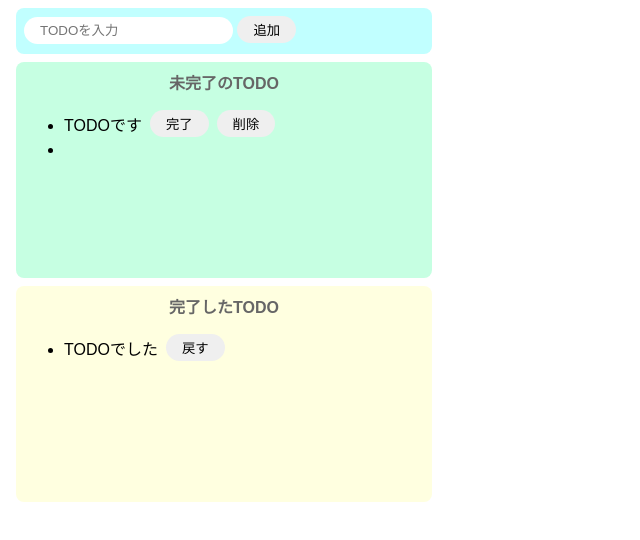
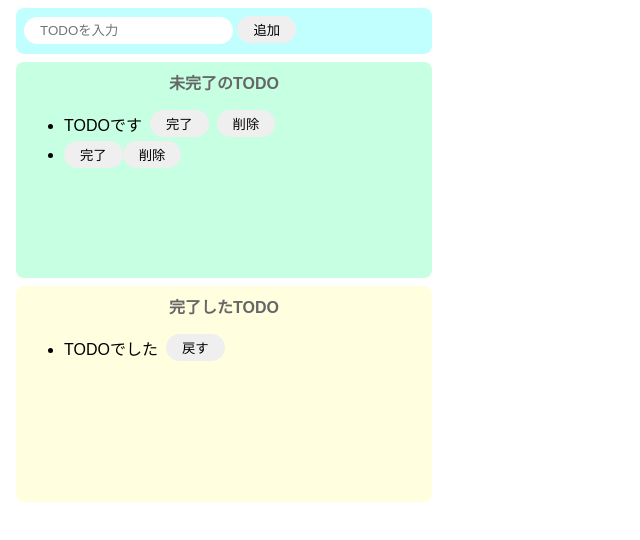
Before and after one commit to hiro881213/javascript-practice, a plain HTML site: page index.html in a window 1280 px wide. Both pictures are taken after a click on the button "追加". Shown: the whole page, without its empty margins (0-640 px from the left). Drawn offline with Linux system fonts and the light colour scheme.

Commit message:
追加ボタン押下時のボタン追加

```diff
--- a/index.html
+++ b/index.html
@@ -3,7 +3,6 @@
     <head>
         <title>TODOリスト(JS)</title>
         <meta charset="UTF-8" />
-        <link rel = 'stylesheet' href = 'css/styles.css' />
     </head>
     <body>
         <div class = 'input-area'>
@@ -34,5 +33,6 @@
             </ul>
         </div>
         <script src = 'js/index.js'></script>
+        <link rel = 'stylesheet' href = 'css/styles.css' />
     </body>
 </html>
--- a/js/index.js
+++ b/js/index.js
@@ -1,4 +1,4 @@
-
+//import "../css/styles.css"
 // 追加ボタンクリック処理
 const onClickAdd = () => {
 
@@ -20,8 +20,28 @@ const onClickAdd = () => {
     // liタグにテキストを挿入する
     li.innerText = inputText;
 
+    // buttonタグ(完了ボタン)を作成する
+    const completeButton = document.createElement("button");
+    completeButton.innerText = "完了";
+
+    // 完了ボタンクリックイベント
+    completeButton.addEventListener("click", () => {
+        alert();
+    });
+
+    // buttonタグ(完了ボタン)を作成する
+    const deleteButton = document.createElement("button");
+    deleteButton.innerText = "削除";
+
+    // 削除ボタンクリックイベント
+    deleteButton.addEventListener("click", () => {
+        alert();
+    })
+
     // divタグの子要素に各要素を設定
     div.appendChild(li);
+    div.appendChild(completeButton);
+    div.appendChild(deleteButton);
 
     document.getElementById('incomplete-list').appendChild(div);
 }
```
